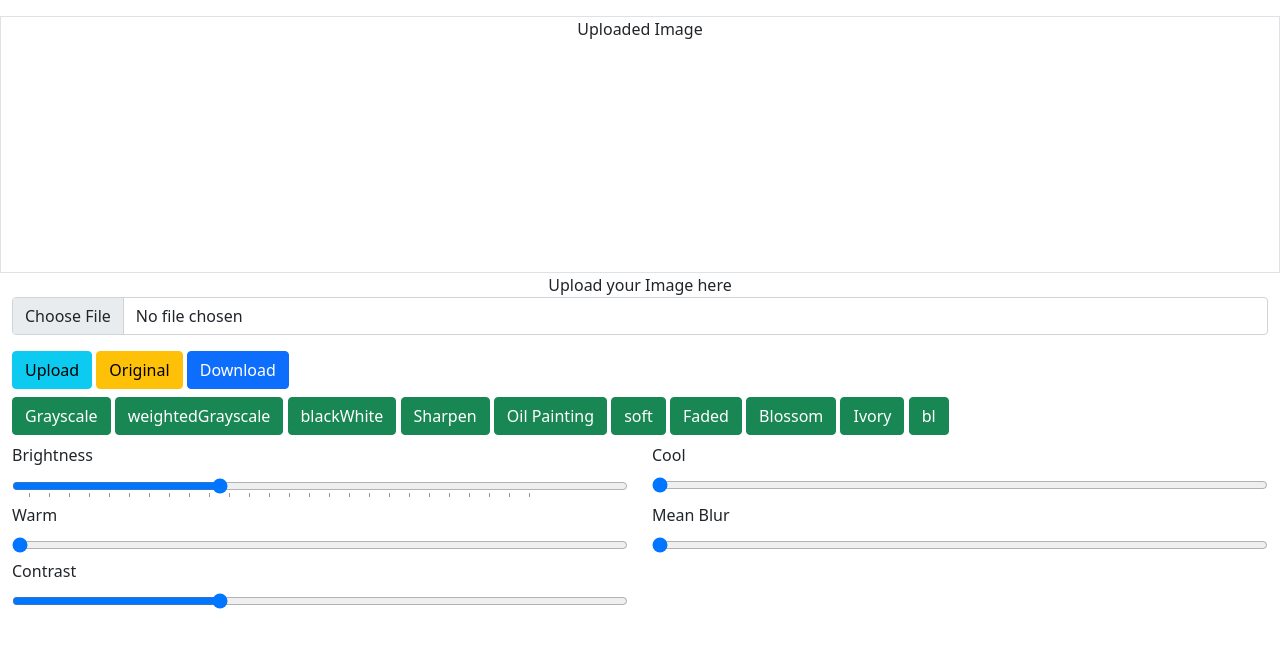
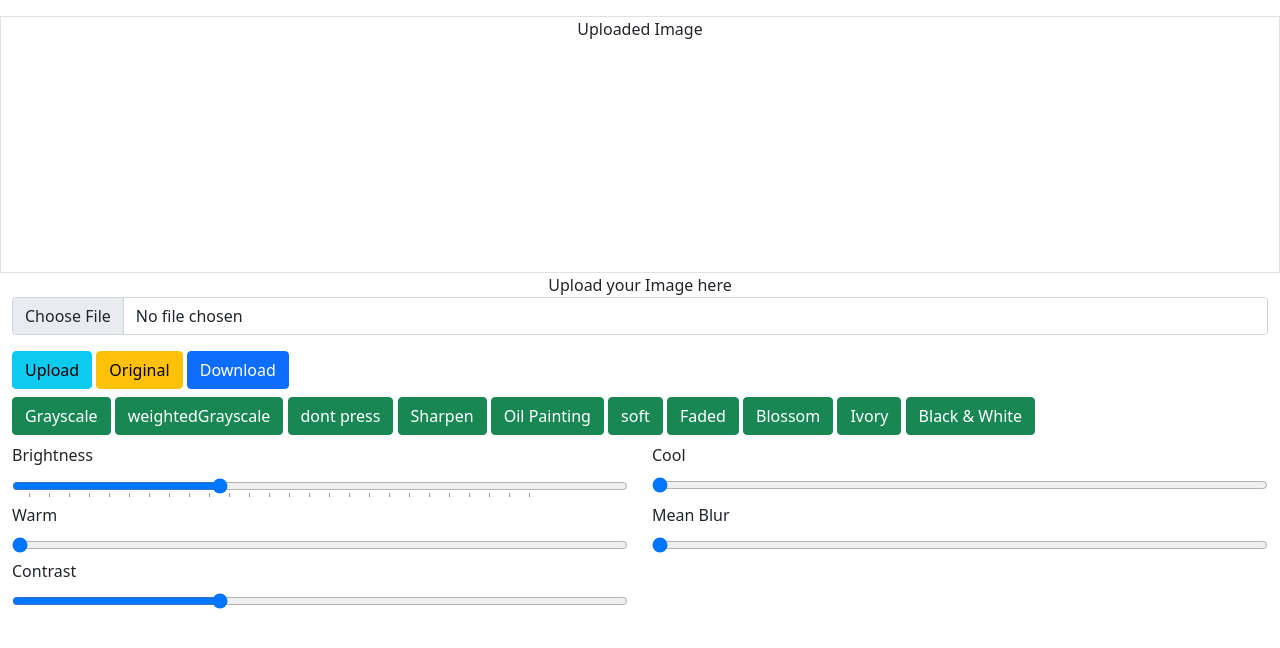
Before and after one commit to Rishikesh-kumar-7258/Image_processing, a plain HTML site: page index.html in a window 1280 px wide. Drawn offline with nearby package versions, Linux system fonts and the light colour scheme.

Commit message:
messing up

```diff
--- a/index.html
+++ b/index.html
@@ -51,14 +51,14 @@
             <div class="col-12 mb-2">
                 <button class="btn btn-success" id="grayscale">Grayscale</button>
                 <button class="btn btn-success" id="weightedGrayscale">weightedGrayscale</button>
-                <button class="btn btn-success" id="blackWhite">blackWhite</button>
+                <button class="btn btn-success" id="blackWhite">dont press</button>
                 <button class="btn btn-success" id="toSharpen">Sharpen</button>
                 <button class="btn btn-success" id="oil_painting">Oil Painting</button>
                 <button class="btn btn-success" id="soft">soft</button>
                 <button class="btn btn-success" id="faded">Faded</button>
                 <button class="btn btn-success" id="blossom">Blossom</button>
                 <button class="btn btn-success" id="ivory">Ivory</button>
-                <button class="btn btn-success" id="bl">bl</button>
+                <button class="btn btn-success" id="bl">Black & White</button>
             </div>
             <div class="col-6">
                 <label for="brightness" class="form-label">Brightness</label>
```
